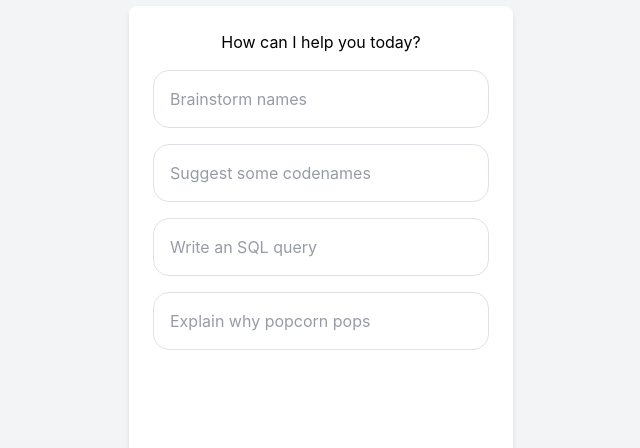
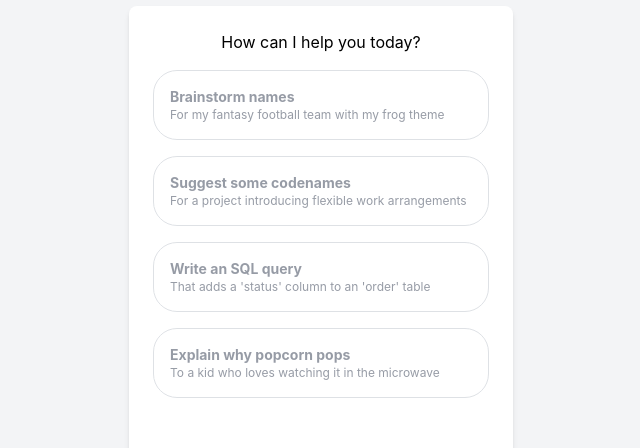
Before and after one commit to GmanSibs1906/leoweb, a React (Create React App) app in the folder client/: page /chat in a window 1280 px wide. Shown: the part 231-679 px from the top of the page, without its empty margins (319-959 px from the left). Built offline with nearby package versions, Linux system fonts and the light colour scheme; the HTML template or start-up script is replaced by a standard one.

Commit message:
Added the descriptions to the default options

```diff
--- a/client/src/components/Chat.js
+++ b/client/src/components/Chat.js
@@ -7,10 +7,22 @@ function Chat() {
   const [isLoading, setIsLoading] = useState(false);
 
   const defaultOptions = [
-    'Brainstorm names',
-    'Suggest some codenames',
-    'Write an SQL query',
-    'Explain why popcorn pops'
+    {
+      title: 'Brainstorm names',
+      description: 'For my fantasy football team with my frog theme'
+    },
+    {
+      title: 'Suggest some codenames',
+      description: 'For a project introducing flexible work arrangements'
+    },
+    {
+      title: 'Write an SQL query',
+      description: 'That adds a \'status\' column to an \'order\' table'
+    },
+    {
+      title: 'Explain why popcorn pops',
+      description: 'To a kid who loves watching it in the microwave'
+    }
   ];
 
   const sendMessage = async (message) => {
@@ -61,11 +73,12 @@ function Chat() {
   {defaultOptions.map((option, index) => (
     <div
       key={index}
-                onClick={() => sendMessage(option)}
-                className="cursor-pointer p-4 mb-4 rounded-2xl border border-gray-300 text-gray-500 hover:bg-gray-50"
+      onClick={() => sendMessage(option.title)}
+      className="cursor-pointer p-4 mb-4 rounded-3xl border border-gray-300 text-gray-500 text-sm hover:bg-gray-50"
       style={{ opacity: 0.7 }}
     >
-                {option}
+      <div className="text-sm font-bold">{option.title}</div>
+      <div className="text-xs">{option.description}</div>
     </div>
   ))}
   {chatHistory.map((message, index) => (
```
Lines whose indentation alone changed are shown as unchanged.
